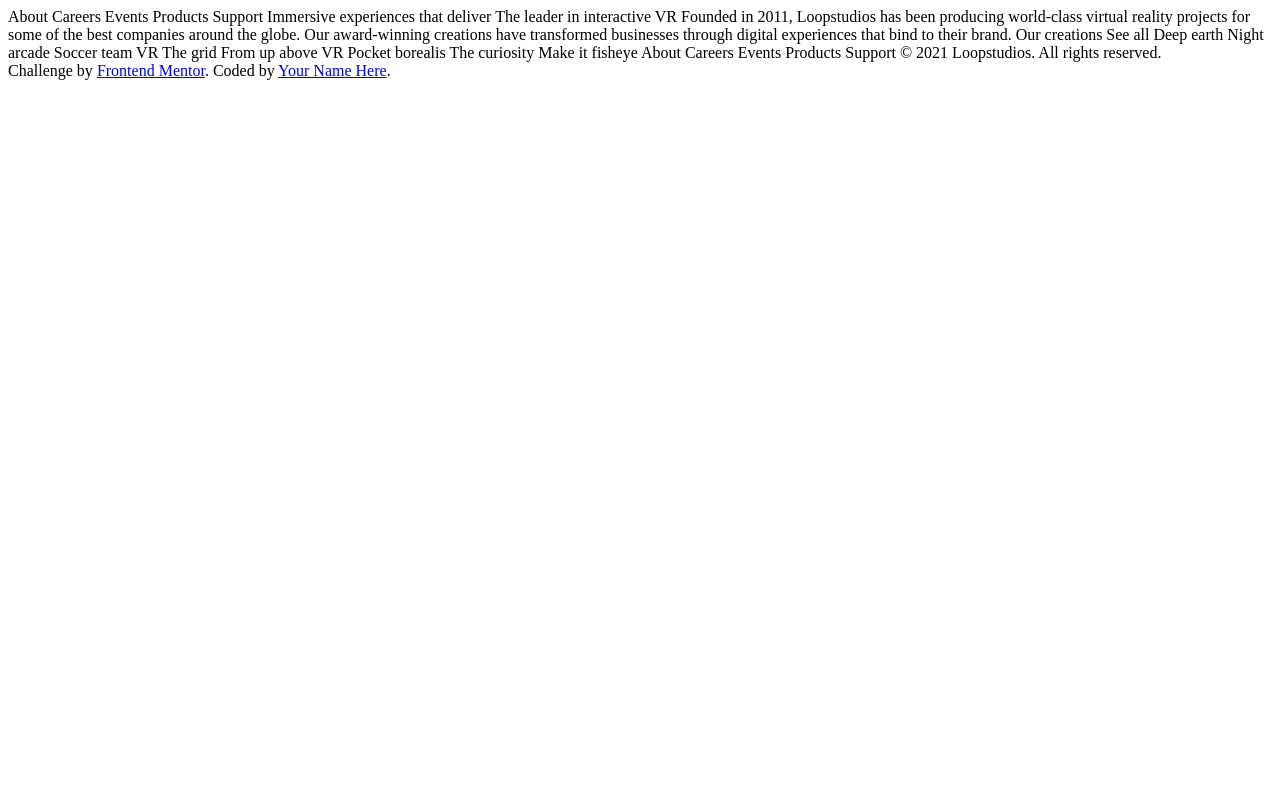
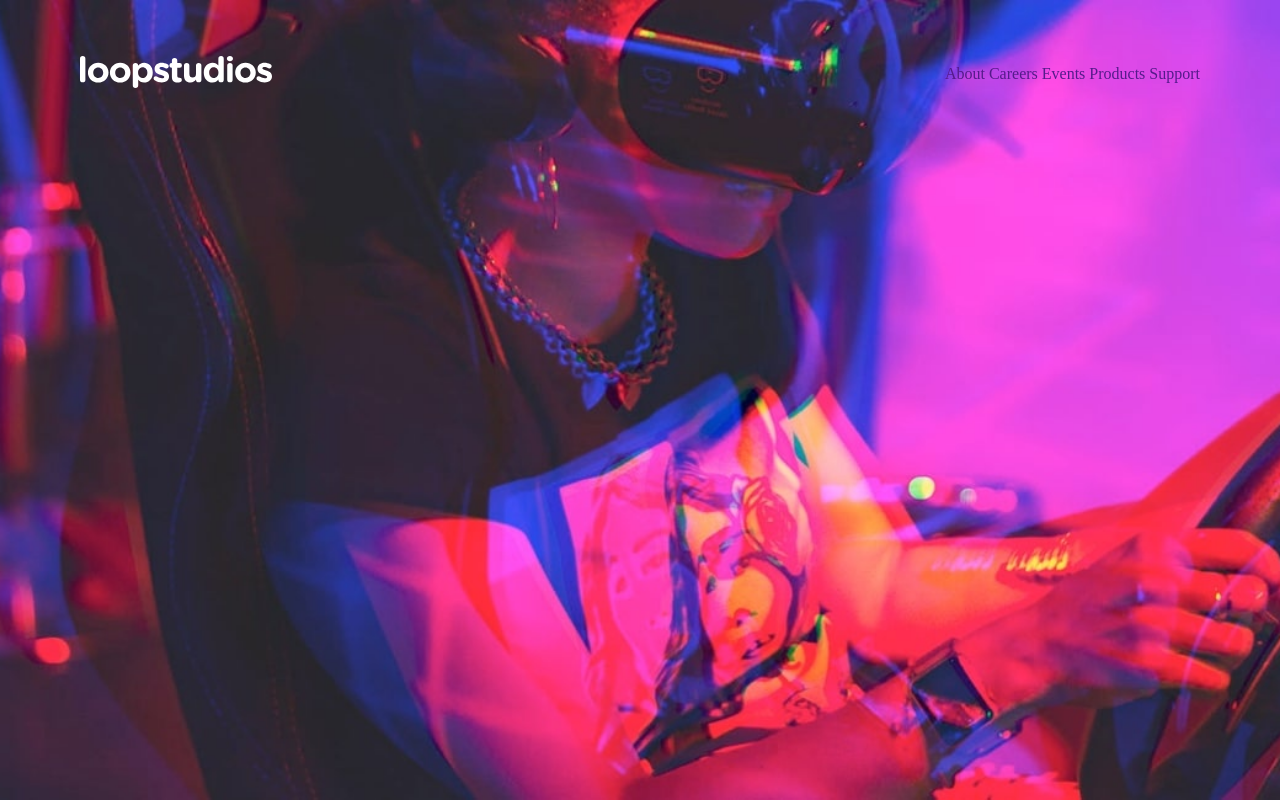
Before and after one commit to id-dev3/LoopStudios-landing-page, a plain HTML site: page index.html in a window 1280 px wide. Drawn offline with Linux system fonts and the light colour scheme.

Commit message:
Making the navbar section

```diff
--- a/index.html
+++ b/index.html
@@ -4,18 +4,45 @@
   <meta charset="UTF-8">
   <meta name="viewport" content="width=device-width, initial-scale=1.0"> <!-- displays site properly based on user's device -->
 
-  <link rel="icon" type="image/png" sizes="32x32" href="./images/favicon-32x32.png">
+  <link rel="icon" type="image/png" sizes="32x32" href="./assets/images/favicon-32x32.png">
 
   <title>Frontend Mentor | Loopstudios landing page</title>
 
+  <!-------- Google Fonts -------->
+  <link rel="preconnect" href="https://fonts.googleapis.com">
+  <link rel="preconnect" href="https://fonts.gstatic.com" crossorigin>
+  <link href="https://fonts.googleapis.com/css2?family=Alata&family=Josefin+Sans:ital,wght@0,100..700;1,100..700&display=swap" rel="stylesheet">
+
+  <!-------- Font Awesome -------->
+  <script src="https://kit.fontawesome.com/1b2a4a8051.js" crossorigin="anonymous"></script>
+
+  <!-------- CSS File -------->
+  <link rel="stylesheet" href="./dist/styles.css">
 
 </head>
 <body>
-  About
-  Careers
-  Events
-  Products
-  Support
+
+  <header>
+    <!-------- Navbar Section -------->
+    <nav class="navbar-container">
+      <div class="logo">
+        <img src="./assets/images/logo.svg" alt="This is the logo">
+      </div>
+      <div class="nav-links">
+        <a href="" class="links">About</a>
+        <a href="" class="links">Careers</a>
+        <a href="" class="links">Events</a>
+        <a href="" class="links">Products</a>
+        <a href="" class="links">Support</a>
+      </div>
+    </nav>
+
+  </header>
+  <!--
+
+
+
+
 
   Immersive experiences that deliver
 
@@ -45,11 +72,11 @@
   Products
   Support
 
-  © 2021 Loopstudios. All rights reserved.
+  © 2021 Loopstudios. All rights reserved. -->
 
-  <div class="attribution">
+  <!-- <div class="attribution">
     Challenge by <a href="https://www.frontendmentor.io?ref=challenge" target="_blank">Frontend Mentor</a>.
     Coded by <a href="#">Your Name Here</a>.
-  </div>
+  </div> -->
 </body>
 </html>
--- a/scss/globals/_reset.scss
+++ b/scss/globals/_reset.scss
@@ -0,0 +1,15 @@
+html{
+    box-sizing: border-box;
+}
+
+// body{
+//     font-family: "Roboto", sans-serif;
+// }
+
+*,
+::before,
+::after{
+    box-sizing: inherit;
+    margin: 0;
+    padding: 0;
+}
--- a/scss/globals/_typography.scss
+++ b/scss/globals/_typography.scss
@@ -0,0 +1,14 @@
+h1,
+h2,
+h3,
+h4,
+h5,
+h6{
+    font-weight: 900;
+    line-height: 1.1;
+}
+a,
+a:visited,
+a:active{
+    text-decoration: none;
+}
--- a/scss/styles.scss
+++ b/scss/styles.scss
@@ -0,0 +1,16 @@
+@use 'globals/reset';
+@use 'globals/typography';
+@use 'globals/variables' as *;
+@use 'globals/mixins.scss' as *;
+
+header{
+    background: url(../assets/images/desktop/image-hero.jpg) center / cover no-repeat;
+    min-height: 100dvh;
+
+    .navbar-container{
+        display: flex;
+        justify-content: space-between;
+        align-items: center;
+        padding: 3.5rem 5rem;
+    }
+}
```
Also changed, not shown: dist/styles.css (added), 1 other file.
